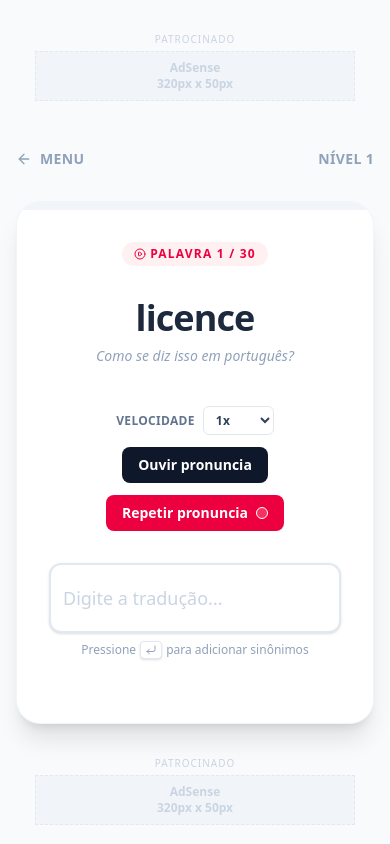
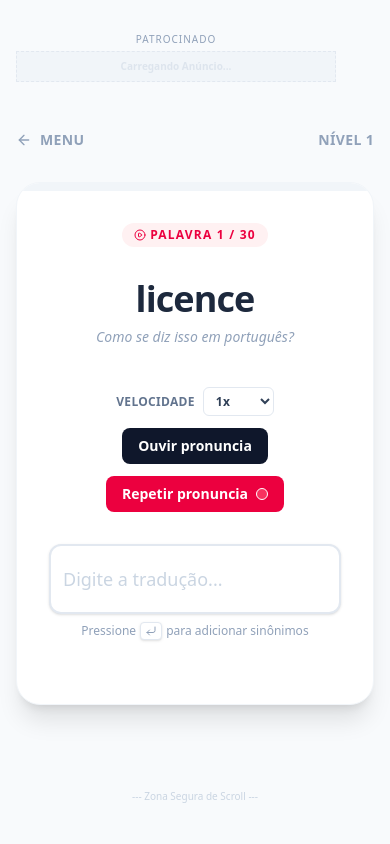
Before and after one commit to Artur-Brasileiro/English-Hub, a React (Vite) app in the folder english-hub/: page /vocabulary/level/1 in a window 390 px wide. Shown: the top 844 px of the page. Built offline with nearby package versions, Linux system fonts and the light colour scheme.

Commit message:
Adicionando Ad no site

```diff
--- a/english-hub/src/components/VocabularyGame.jsx
+++ b/english-hub/src/components/VocabularyGame.jsx
@@ -86,35 +86,64 @@ const shuffleWords = (words) => {
   return shuffled;
 };
 
-// --- COMPONENTE DE ANÚNCIO (AD UNIT) ---
-const AdUnit = ({ slotId, format = "auto", label = "Publicidade", width, height }) => {
+// --- COMPONENTE DE ANÚNCIO OTIMIZADO (COMPLIANCE ADSENSE) ---
+// Refatorado para evitar CLS e erros de execução em SPA
+const AdUnit = ({ slotId, width, height, label = "Publicidade" }) => {
+  const adRef = useRef(null);
+
   useEffect(() => {
+    // Implementação segura com Try-Catch e Delay para garantir que o DOM existe
     try {
-      (window.adsbygoogle = window.adsbygoogle || []).push({});
+      if (window.adsbygoogle) {
+         // Pequeno delay (100ms) ajuda a evitar race conditions no React
+        setTimeout(() => {
+          // Verifica se a div não tem conteúdo antes de dar push para evitar 'TagError'
+          if (adRef.current && adRef.current.innerHTML === "") {
+             (window.adsbygoogle = window.adsbygoogle || []).push({});
+          }
+        }, 100);
+      }
     } catch (e) {
-      console.error("AdSense Error", e);
+      console.error("AdSense Push Error", e);
     }
-  }, []);
+  }, []); // Executa apenas na montagem
 
-  const style = width && height ? { display: 'inline-block', width, height } : { display: 'block' };
+  // Estilos rígidos para reservar espaço (Minimizar CLS)
+  const containerStyle = {
+    width: width || '100%',
+    height: height || 'auto',
+    minHeight: height || '250px', // Reserva espaço vertical crítico
+    display: 'flex',
+    flexDirection: 'column',
+    alignItems: 'center',
+    justifyContent: 'center',
+    margin: '16px 0',
+  };
 
   return (
-    <div className="flex flex-col items-center justify-center my-4">
-      <div className="text-[10px] text-slate-300 uppercase tracking-widest mb-1">{label}</div>
+    <div style={containerStyle} className="ad-container">
+      {/* Rótulo discreto conforme políticas de identificação de anúncios */}
+      <div className="text-[10px] text-slate-400 uppercase tracking-widest mb-1 w-full text-center">
+        {label}
+      </div>
+
+      {/* Container "Skeleton" visual enquanto carrega */}
       <div className="bg-slate-100 border border-slate-200 border-dashed flex items-center justify-center overflow-hidden relative"
-           style={{ width: width || '100%', height: height || 'auto', minHeight: height || '100px' }}>
+           style={{ width: width || '100%', height: height || 'auto' }}>
 
-        {/* Placeholder visual (Remova este span quando estiver rodando com anúncios reais para limpar o visual) */}
-        <span className="text-slate-300 text-xs font-bold p-4 text-center absolute pointer-events-none">
-             AdSense<br/>{width || 'Auto'} x {height || 'Auto'}
+        {/* Placeholder visual temporário */}
+        <span className="text-slate-300 text-[10px] font-bold absolute pointer-events-none opacity-50">
+             Carregando Anúncio...
         </span>
 
         <ins className="adsbygoogle"
-             style={style}
+             ref={adRef}
+             style={{ display: 'inline-block', width: width || 'auto', height: height || 'auto' }}
              data-ad-client="ca-pub-SEU_ID_DO_CLIENTE" // <--- COLOQUE SEU ID AQUI
-             data-ad-slot={slotId || "1234567890"}     // <--- E AQUI (Slot padrão)
-             data-ad-format={format}
-             data-full-width-responsive="true"></ins>
+             data-ad-slot={slotId}
+             // Removemos 'data-ad-format="auto"' quando temos tamanho fixo para garantir CPM alto (ex: 300x250)
+             data-full-width-responsive={!width ? "true" : "false"}
+        ></ins>
       </div>
     </div>
   );
@@ -135,6 +164,11 @@ const VocabularyGame = ({ onBack }) => {
   // Estados para controlar a tela de Anúncio
   const [showAdScreen, setShowAdScreen] = useState(false);
   const [pendingAction, setPendingAction] = useState(null);
+
+  // --- ALTERAÇÃO AQUI: CRONÔMETRO DE SEGURANÇA ---
+  // Substituímos o contador de níveis por um marcador de tempo.
+  // Isso protege contra "cliques rápidos" e bots.
+  const levelStartTimeRef = useRef(Date.now());
 
   // Estados do Jogo
   const [currentWordIndex, setCurrentWordIndex] = useState(0);
@@ -192,6 +226,11 @@ const VocabularyGame = ({ onBack }) => {
     setStats({ correct: 0, wrong: 0 });
     setSpeechRate(1);
     setLevelShuffleKey((prev) => prev + 1);
+
+    // --- RESET DO CRONÔMETRO ---
+    // Reinicia a contagem sempre que o nível começa/reinicia
+    levelStartTimeRef.current = Date.now();
+
     resetInputsAndFeedback();
   };
 
@@ -233,26 +272,47 @@ const VocabularyGame = ({ onBack }) => {
     setPronunciationError(null);
   };
 
-  // --- INTERCEPTADORES DE NAVEGAÇÃO ---
+  // --- INTERCEPTADORES DE NAVEGAÇÃO (CORRIGIDOS) ---
+
+  // Função Auxiliar que executa a ação final (Navegar ou Reiniciar)
+  // É crucial que esta função exista para os botões funcionarem no 'else' abaixo.
+  const executeNavigation = (type, payload) => {
+      if (type === 'navigate') {
+        navigate(payload);
+      } else if (type === 'restart') {
+        setView('game');
+        restartLevelInternal();
+      }
+  };
 
   const requestNavigation = (type, payload) => {
-    setPendingAction({ type, payload });
-    setShowAdScreen(true);
+    // 1. Calcula o tempo de permanência no nível atual
+    const timeSpentMs = Date.now() - levelStartTimeRef.current;
+
+    // 2. Define o limite de segurança (1,5 minutos = 90.000 ms)
+    // Se o usuário terminar antes disso, o sistema assume que foi muito rápido
+    // e não mostra anúncio para evitar risco de clique inválido.
+    const MIN_TIME_FOR_AD = 90000;
+
+    const isEngagementValid = timeSpentMs > MIN_TIME_FOR_AD;
+
+    if (isEngagementValid) {
+        // Se jogou tempo suficiente, prepara o interstitial
+        setPendingAction({ type, payload });
+        setShowAdScreen(true);
+    } else {
+        // Se foi rápido demais, executa a ação direta sem anúncio
+        executeNavigation(type, payload);
+    }
   };
 
   const confirmNavigation = () => {
     if (pendingAction) {
-      if (pendingAction.type === 'navigate') {
-        navigate(pendingAction.payload);
-        // Não fechamos setShowAdScreen aqui para evitar o "flash".
-        // O useEffect do urlLevel fará isso quando a rota mudar.
-      } else if (pendingAction.type === 'restart') {
-        setView('game'); // Garante sair da tela de result
-        restartLevelInternal();
-        setShowAdScreen(false); // Fecha manual pois a URL não muda
-      }
+      executeNavigation(pendingAction.type, pendingAction.payload);
     }
     setPendingAction(null);
+    // Se a ação for reiniciar, fechamos a tela manualmente (pois a URL não muda)
+    if (pendingAction?.type === 'restart') setShowAdScreen(false);
   };
 
   const restartLevelInternal = () => {
@@ -424,7 +484,13 @@ const VocabularyGame = ({ onBack }) => {
   if (showAdScreen) {
     return (
       <div className="min-h-screen bg-slate-900/95 flex items-center justify-center p-4 animate-fade-in z-50 fixed inset-0">
-        <div className="bg-white rounded-3xl shadow-2xl p-6 md:p-8 text-center max-w-md w-full relative overflow-hidden">
+
+        {/* ALTERAÇÃO AQUI:
+            Troquei "p-6 md:p-8" por "py-10 px-6 md:py-14 md:px-8".
+            - py-10/py-14: Aumenta muito o espaço em CIMA e em BAIXO (Vertical).
+            - px-6/px-8: Mantém a largura interna equilibrada.
+        */}
+        <div className="bg-white rounded-3xl shadow-2xl py-10 px-6 md:py-14 md:px-8 text-center max-w-md w-full relative overflow-hidden">
 
           <div className="absolute top-0 left-0 w-full h-2 bg-linear-to-r from-indigo-500 via-purple-500 to-pink-500" />
 
@@ -439,14 +505,15 @@ const VocabularyGame = ({ onBack }) => {
              </p>
           </div>
 
-          {/* Espaço do Anúncio (Retângulo Médio 300x250) */}
-          <div className="bg-slate-100 border-2 border-slate-200 border-dashed rounded-xl w-full h-62.5 flex items-center justify-center mb-6 relative overflow-hidden">
-            <div className="absolute top-0 right-0 bg-slate-200 text-[9px] text-slate-500 px-2 py-0.5 rounded-bl-lg z-10">Publicidade</div>
-            <ins className="adsbygoogle"
-                 style={{ display: 'inline-block', width: '300px', height: '250px' }}
-                 data-ad-client="ca-pub-SEU_ID_DO_CLIENTE"
-                 data-ad-slot="SEU_ID_DO_BLOCO" // Slot específico para esse interstitial
-                 ></ins>
+          {/* Espaço do Anúncio Interstitial (300x250) */}
+          {/* Aumentei levemente a margem inferior aqui (mb-8) para afastar do botão */}
+          <div className="flex items-center justify-center mb-8">
+             <AdUnit
+                slotId="SEU_ID_INTERSTITIAL"
+                width="300px"
+                height="250px"
+                label="Publicidade"
+             />
           </div>
 
           <button
@@ -456,7 +523,7 @@ const VocabularyGame = ({ onBack }) => {
             Continuar para o Jogo <ArrowRight className="w-4 h-4 group-hover:translate-x-1 transition-transform" />
           </button>
 
-          <p className="text-[10px] text-slate-400 mt-4">
+          <p className="text-[10px] text-slate-400 mt-6">
             Ao clicar em continuar, você será redirecionado.
           </p>
         </div>
@@ -572,17 +639,17 @@ const VocabularyGame = ({ onBack }) => {
     );
   }
 
-  // 4. JOGO PRINCIPAL (Com Layout de Anúncios Responsivos)
+  // 4. JOGO PRINCIPAL (Com Layout de Anúncios Otimizado e Seguro)
   const progressPercentage = (currentWordIndex / currentLevelWords.length) * 100;
 
   return (
     <div className="min-h-screen bg-slate-50 p-4 font-sans text-slate-800 flex flex-col xl:justify-center">
 
       {/* --- ANÚNCIO MOBILE (TOPO) --- */}
-      {/* Só aparece em telas pequenas (< 1280px) */}
-      <div className="block xl:hidden w-full mb-4">
+      {/* Usamos tamanho fixo (320x50 ou 320x100) para Mobile Banner */}
+      <div className="block xl:hidden w-full mb-4 justify-center">
           <AdUnit
-             key={`mobile-top-${currentLevelId}`} // Chave única força recarregamento no novo nível
+             key={`mobile-top-${currentLevelId}`}
              slotId="SEU_SLOT_MOBILE_TOP"
              width="320px"
              height="50px"
@@ -593,15 +660,15 @@ const VocabularyGame = ({ onBack }) => {
       <div className="flex flex-row justify-center items-start gap-6">
 
           {/* --- ANÚNCIO DESKTOP (ESQUERDA) --- */}
-          {/* Só aparece em telas XL (>= 1280px) */}
+          {/* Usamos 300x250 (Retângulo Médio) ou 300x600 (Half Page - Maior CPM) */}
           <div className="hidden xl:block w-75 sticky top-4">
              <AdUnit
                 key={`desktop-left-${currentLevelId}`}
                 slotId="SEU_SLOT_DESKTOP_LEFT"
                 width="300px"
                 height="250px"
+                label="Patrocinado"
              />
-             {/* Dica: Você pode duplicar o componente AdUnit aqui para ter 2 banners verticais */}
           </div>
 
           {/* --- ÁREA DO JOGO (CENTRO) --- */}
@@ -823,17 +890,27 @@ const VocabularyGame = ({ onBack }) => {
                 slotId="SEU_SLOT_DESKTOP_RIGHT"
                 width="300px"
                 height="250px"
+                label="Patrocinado"
              />
           </div>
       </div>
 
-      {/* --- ANÚNCIO MOBILE (BASE) --- */}
-      <div className="block xl:hidden w-full mt-4">
+      {/* --- ANÚNCIO MOBILE (BASE) - COM ZONA DE SEGURANÇA --- */}
+      <div className="xl:hidden w-full mt-4 flex flex-col items-center">
+
+          {/* OBRIGATÓRIO: ESPAÇADOR DE SEGURANÇA (150px)
+              Isso impede que o usuário clique no anúncio por erro ao tentar clicar em "Próxima Palavra"
+              Evita banimento por "Confirmed Click".
+          */}
+          <div className="h-37.5 w-full flex items-center justify-center text-[10px] text-slate-300 pointer-events-none select-none">
+             --- Zona Segura de Scroll ---
+          </div>
+
           <AdUnit
              key={`mobile-bottom-${currentLevelId}`}
              slotId="SEU_SLOT_MOBILE_BOTTOM"
-             width="320px"
-             height="50px"
+             width="300px"
+             height="250px"
              label="Patrocinado"
           />
       </div>
```
